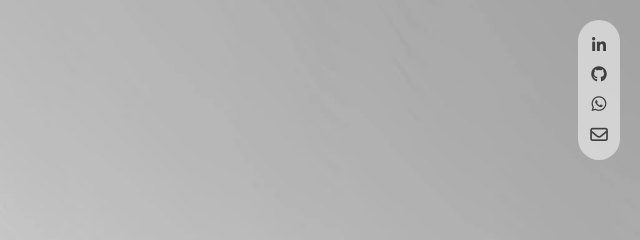
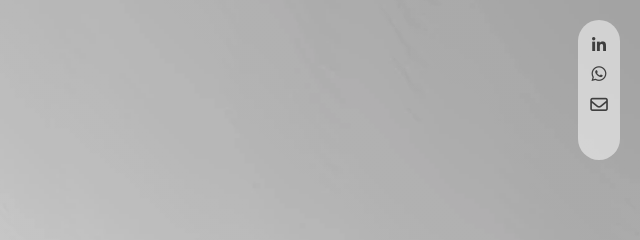
Before and after one commit to deng37/denver-portfolio, a website with bundled scripts: page index.html in a window 1280 px wide. Shown: the top 240 px of the page, 640-1280 px from the left. Built offline with nearby package versions, Linux system fonts and the light colour scheme.

Commit message:
Update index.html

```diff
--- a/index.html
+++ b/index.html
@@ -35,11 +35,6 @@
       <div>
         <a class="sidebar-contact-linkedin" href="https://www.linkedin.com/in/denver-ten" title='linkedin' target="_blank" rel="noopener noreferrer">
           <i class="fa-brands fa-linkedin-in"></i>
-        </a>
-      </div>
-      <div>
-        <a class="sidebar-contact-github" href="https://github.com/deng37" title='github' target="_blank" rel="noopener noreferrer">
-          <i class="fa-brands fa-github"></i>
         </a>
       </div>
       <div>
```
